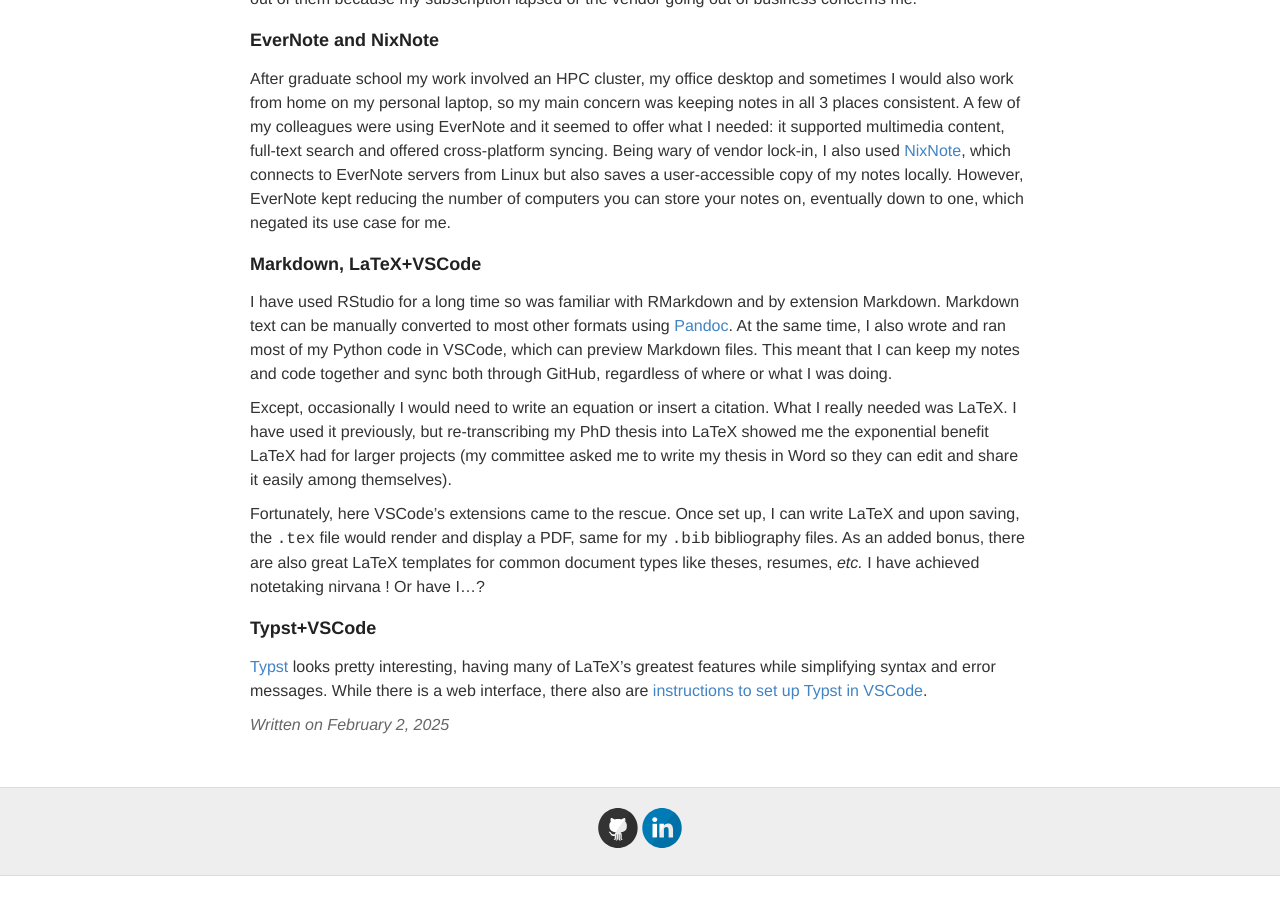
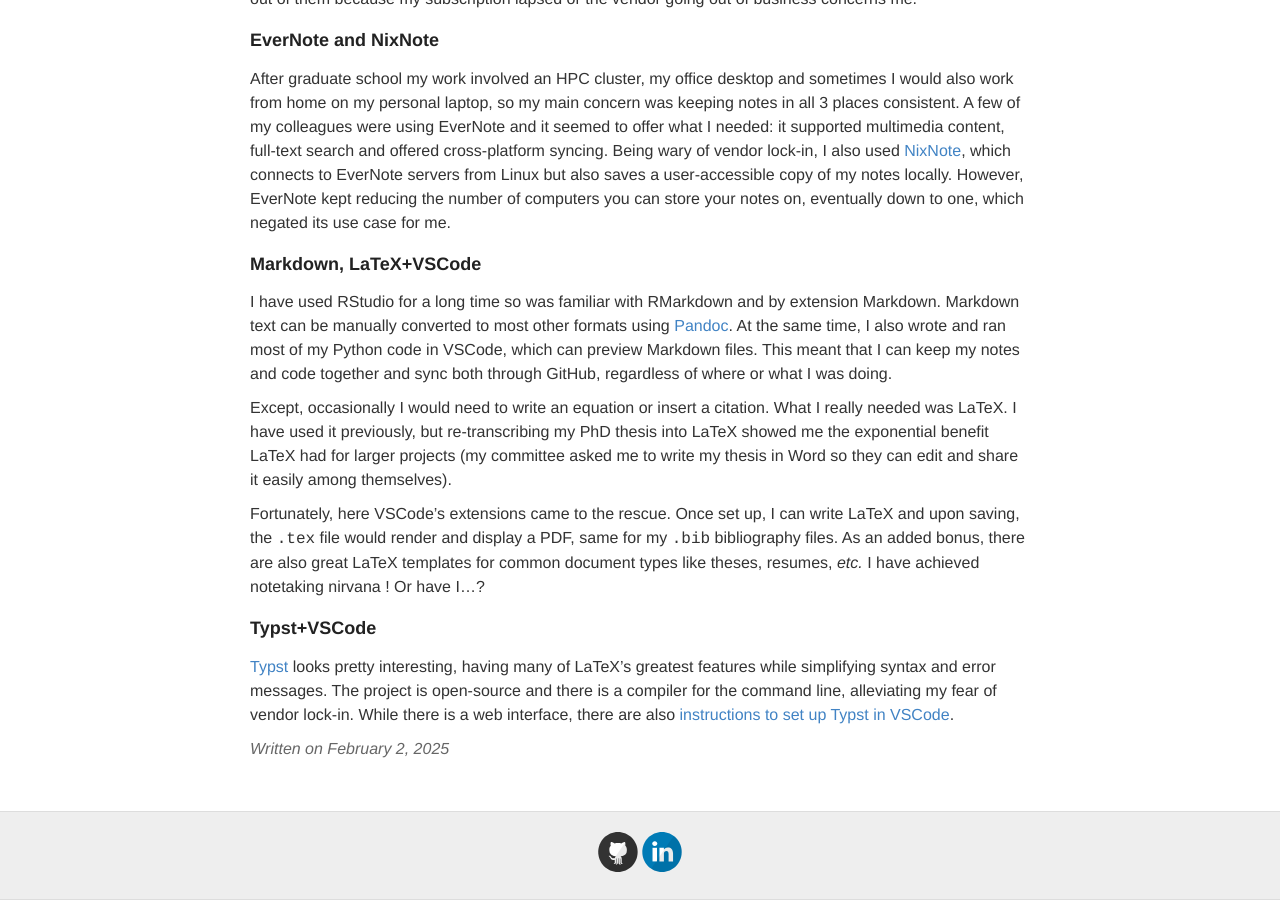
Before and after one commit to ptvan/ptvan.github.io, a Jekyll site: the page built from _posts/2025-02-02-LaTeX-notetaking.md, in a window 1280 px wide and 900 px high, scrolled down 649 px. Built offline with Jekyll 4.4.1, drawn with Linux system fonts in a browser that asks for light colours; before the commit the page ends 1525 px from its top, so only the background shows below that.

Commit message:
minor edits

```diff
--- a/_posts/2025-02-02-LaTeX-notetaking.md
+++ b/_posts/2025-02-02-LaTeX-notetaking.md
@@ -22,4 +22,4 @@
 Fortunately, here VSCode's extensions came to the rescue. Once set up, I can write LaTeX and upon saving, the `.tex` file would render and display a PDF, same for my `.bib` bibliography files. As an added bonus, there are also great LaTeX templates for common document types like theses, resumes, _etc._ I have achieved notetaking nirvana ! Or have I...?
 
 ### Typst+VSCode
-[Typst](https://typst.app/) looks pretty interesting, having many of LaTeX's greatest features while simplifying syntax and error messages. While there is a web interface, there also are [instructions to set up Typst in VSCode](https://gist.github.com/jason-s/a91b6b70017766ba9143b662405512a4).
+[Typst](https://typst.app/) looks pretty interesting, having many of LaTeX's greatest features while simplifying syntax and error messages. The project is open-source and there is a compiler for the command line, alleviating my fear of vendor lock-in. While there is a web interface, there are also [instructions to set up Typst in VSCode](https://gist.github.com/jason-s/a91b6b70017766ba9143b662405512a4).
```
